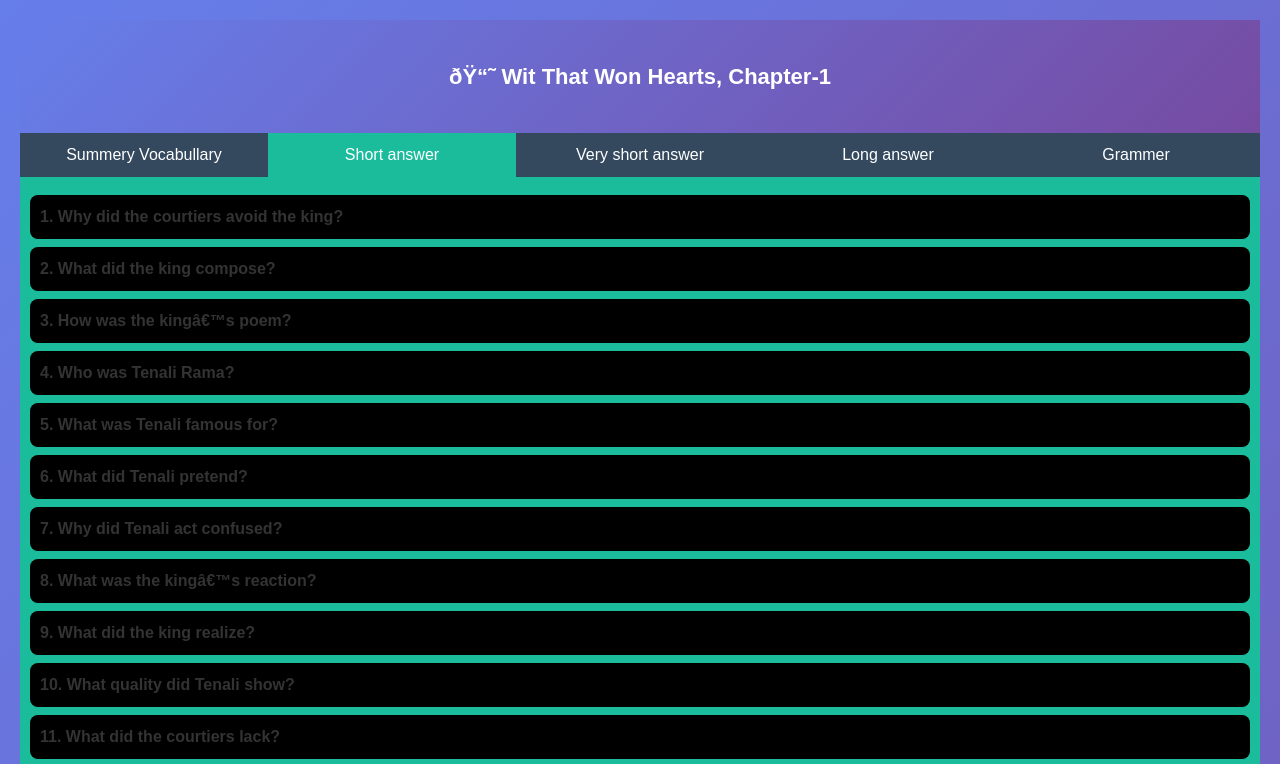
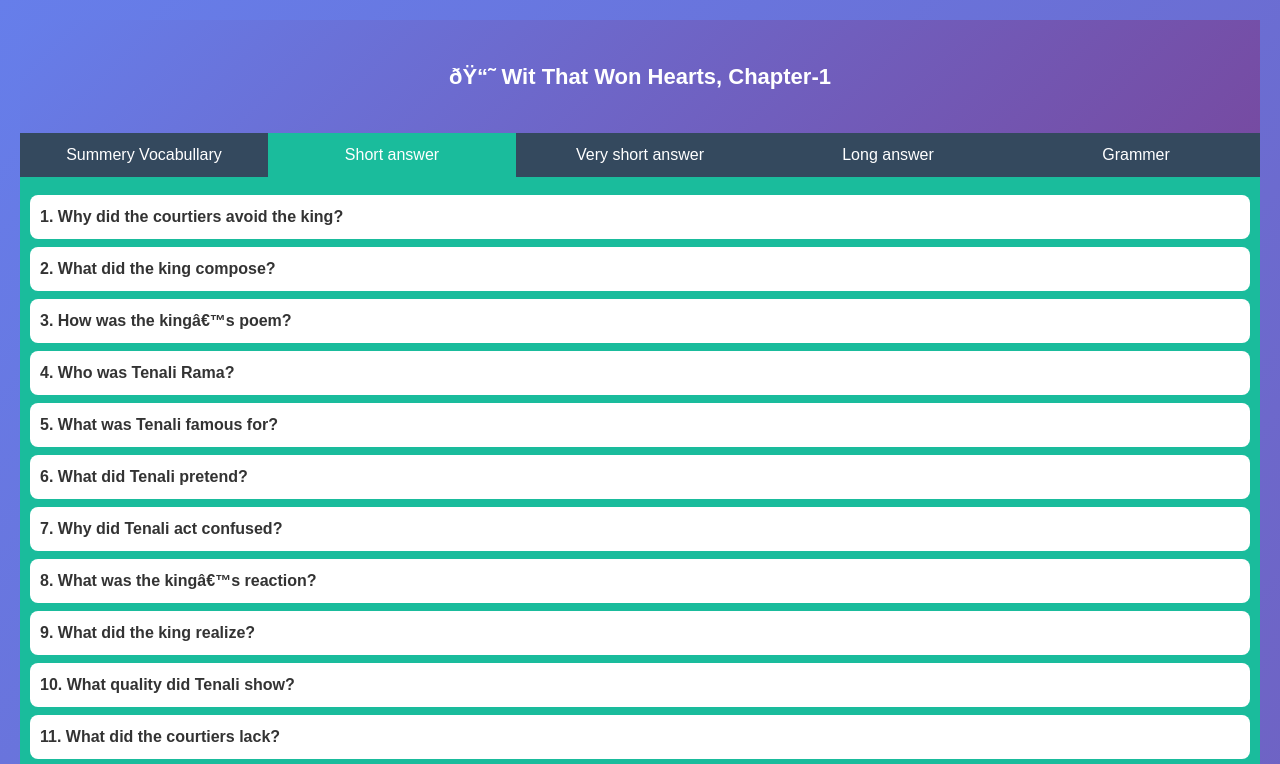
Before and after one commit to learnodishahelp-cmd/tenali, a plain HTML site: page index.html in a window 1280 px wide. Both pictures are taken after a click on the element "Short answer". Shown: the top 764 px of the page. Drawn offline with Linux system fonts and the light colour scheme.

Commit message:
Update index.html

```diff
--- a/index.html
+++ b/index.html
@@ -15,7 +15,7 @@ header {background:#FF4500; color:white; padding:12px; text-align:center;}
 .section {display:none; padding:10px;}
 .section.active {display:block;}
 
-.question {background:#000000; margin:8px 0; padding:10px; border-radius:8px; cursor:pointer; font-weight:bold;}
+.question {background:white; margin:8px 0; padding:10px; border-radius:8px; cursor:pointer; font-weight:bold;}
 .answer {display:none; background:#eaf2ff; padding:10px; border-radius:6px; margin-top:5px;}
 
 .quiz-btn {background:#e67e22; color:white; padding:10px; margin:10px; border-radius:8px; text-align:center; cursor:pointer;}
```
